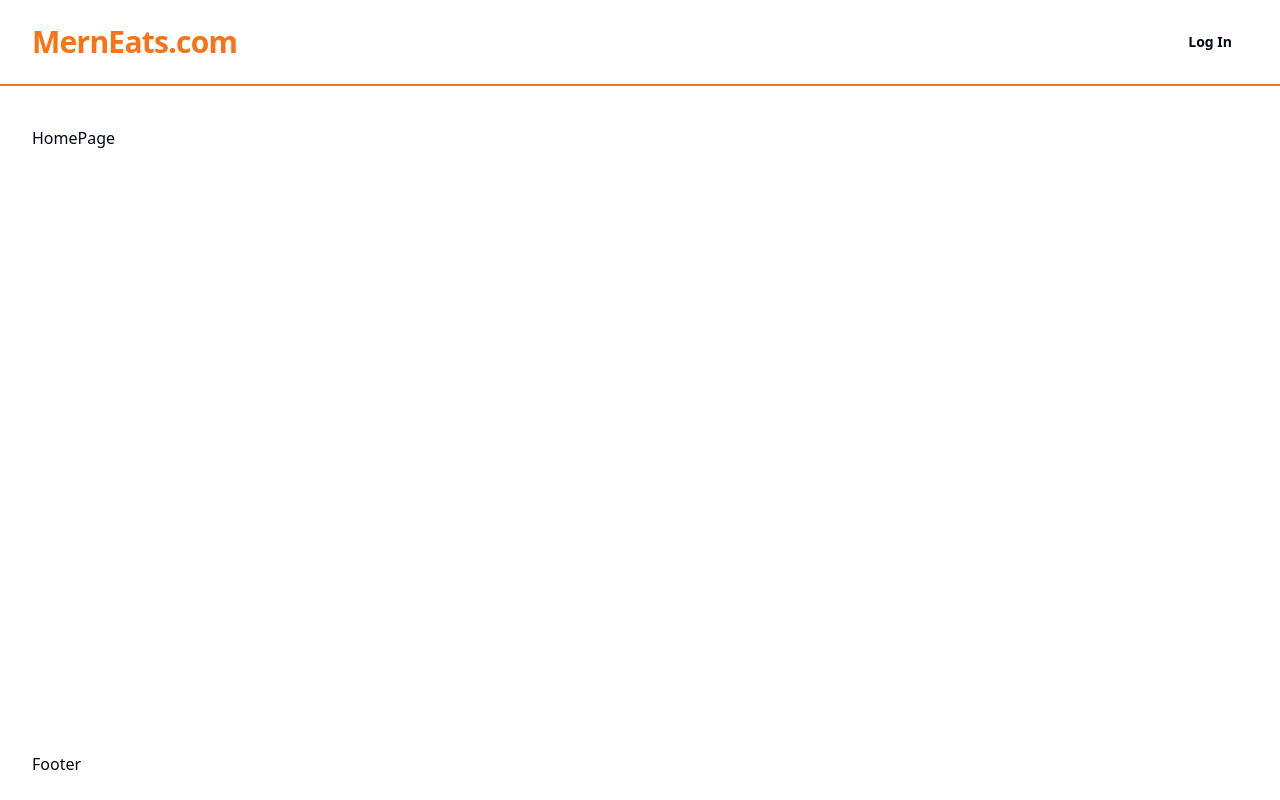
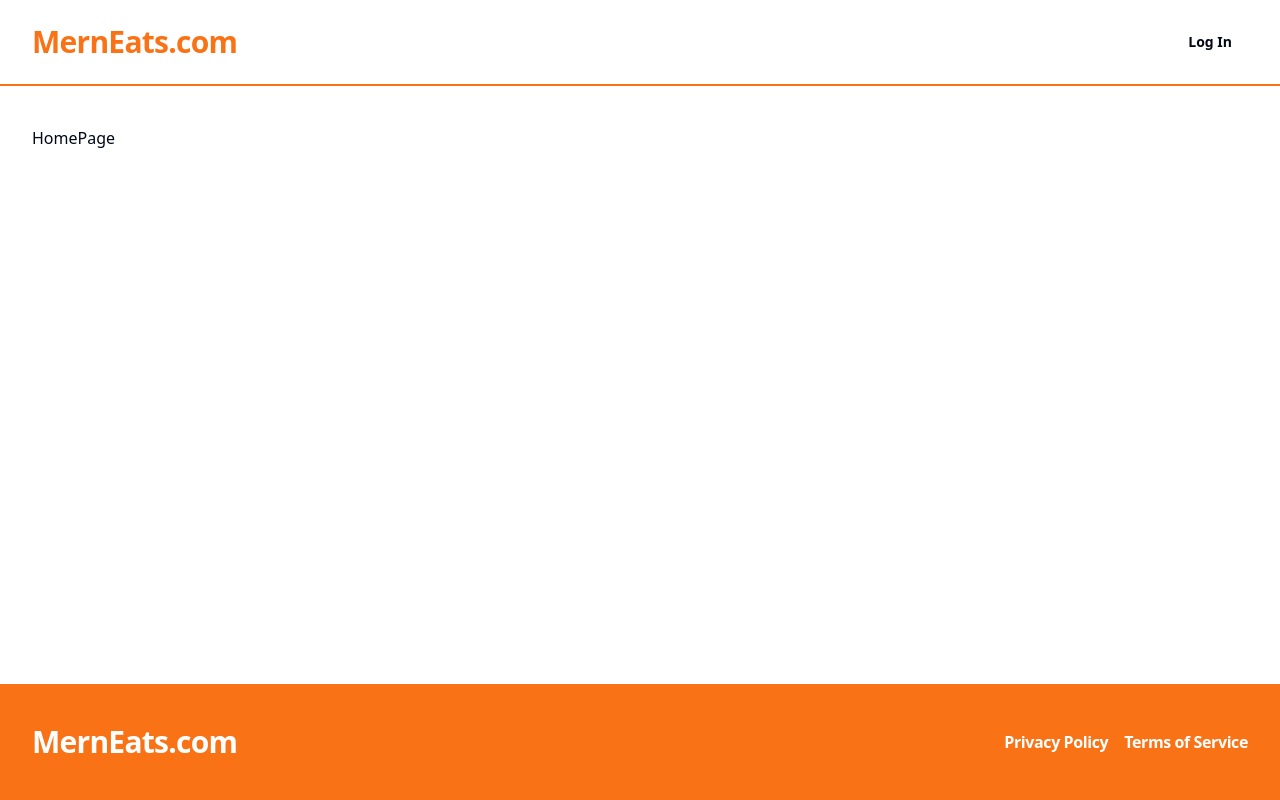
Before and after one commit to Konstantin-Bogorodskii/mern-food-order-app, a React (Vite) app in the folder client/: page / in a window 1280 px wide. Built offline with nearby package versions, Linux system fonts and the light colour scheme.

Commit message:
created Footer widget

```diff
--- a/client/src/widgets/footer/ui/Footer.tsx
+++ b/client/src/widgets/footer/ui/Footer.tsx
@@ -1,5 +1,13 @@
 export const Footer = () => {
 	return (
-		<footer className="container mx-auto flex justify-between items-center py-6">Footer</footer>
+		<footer className="bg-orange-500 py-10">
+			<div className="container mx-auto flex flex-col md:flex-row justify-between items-center">
+				<span className="text-3xl text-white font-bold tracking-tight">MernEats.com</span>
+				<span className="text-white font-bold tracking-tight flex gap-4">
+					<span>Privacy Policy</span>
+					<span>Terms of Service</span>
+				</span>
+			</div>
+		</footer>
 	);
 };
```
